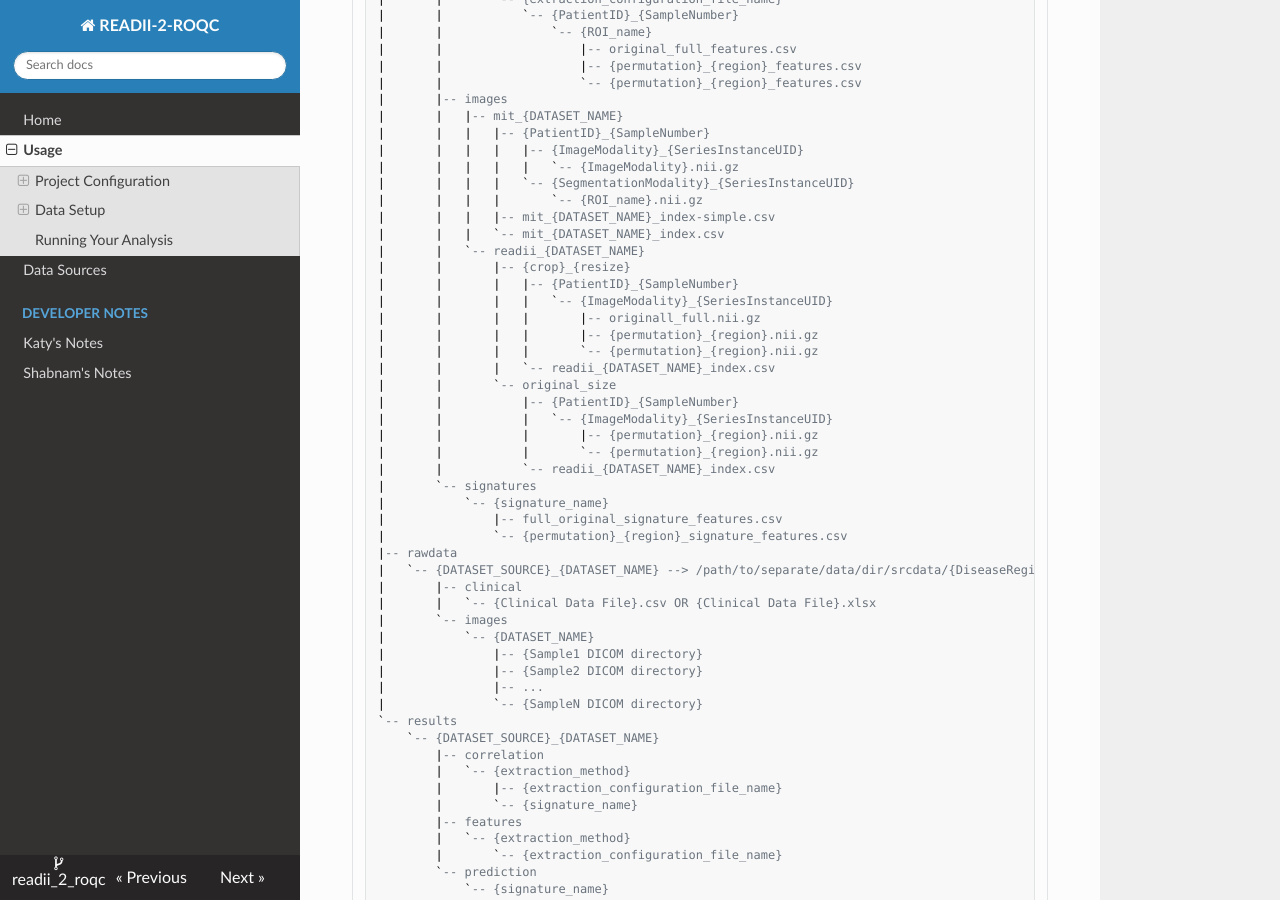
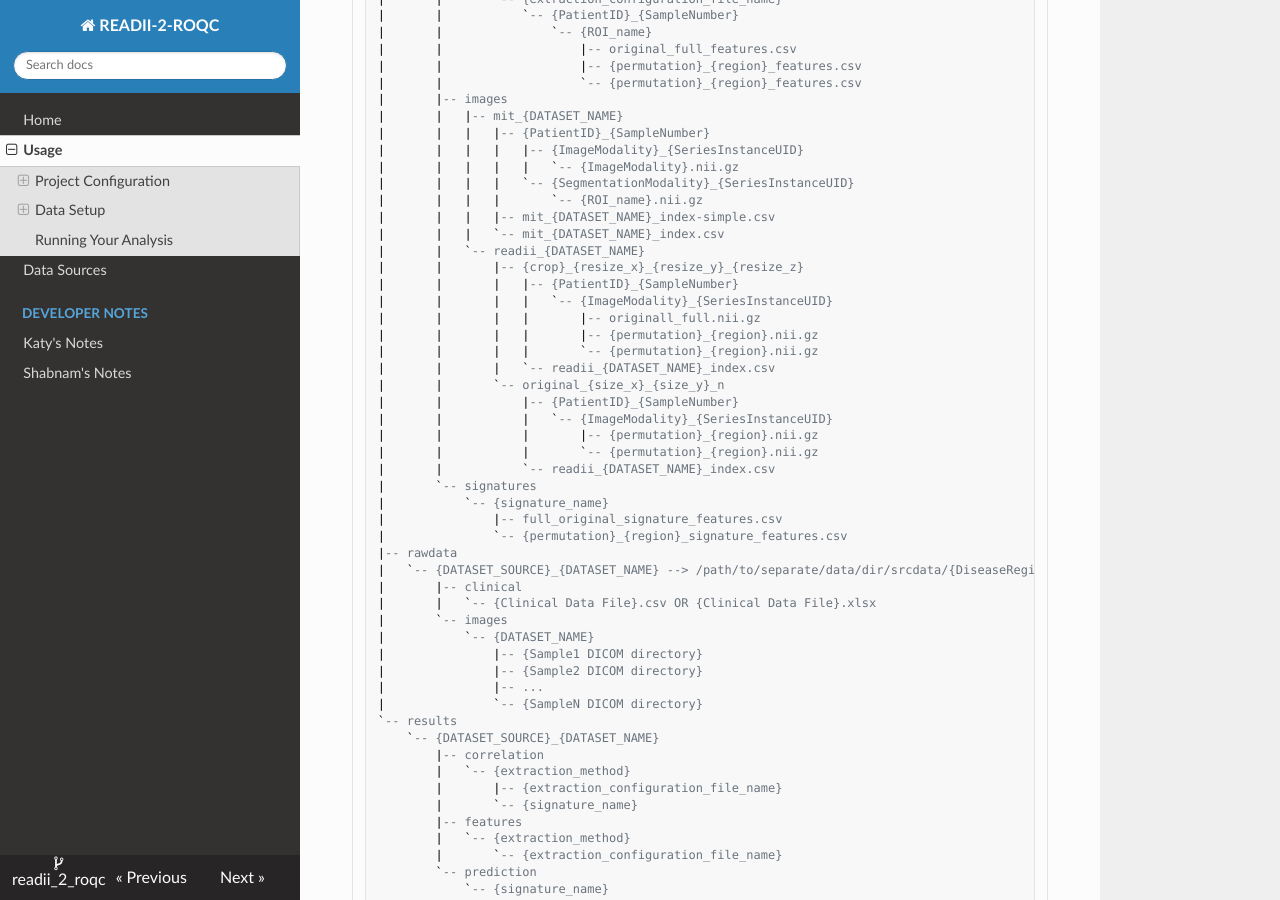
Before and after one commit to bhklab/readii_2_roqc, an MkDocs documentation site: the page built from docs/usage.md, in a window 1280 px wide and 900 px high, scrolled down 3225 px. Built offline with MkDocs 1.6.1, drawn with Linux system fonts in a browser that asks for light colours; nearby versions of some CDN libraries.

Commit message:
docs: update no crop readii output directory names in data directory tree

```diff
--- a/docs/usage.md
+++ b/docs/usage.md
@@ -152,14 +152,14 @@ data
 |       |   |   |-- mit_{DATASET_NAME}_index-simple.csv
 |       |   |   `-- mit_{DATASET_NAME}_index.csv
 |       |   `-- readii_{DATASET_NAME}
-|       |       |-- {crop}_{resize}
+|       |       |-- {crop}_{resize_x}_{resize_y}_{resize_z}
 |       |       |   |-- {PatientID}_{SampleNumber}
 |       |       |   |   `-- {ImageModality}_{SeriesInstanceUID}
 |       |       |   |       |-- originall_full.nii.gz
 |       |       |   |       |-- {permutation}_{region}.nii.gz
 |       |       |   |       `-- {permutation}_{region}.nii.gz
 |       |       |   `-- readii_{DATASET_NAME}_index.csv
-|       |       `-- original_size
+|       |       `-- original_{size_x}_{size_y}_n
 |       |           |-- {PatientID}_{SampleNumber}
 |       |           |   `-- {ImageModality}_{SeriesInstanceUID}
 |       |           |       |-- {permutation}_{region}.nii.gz
```
